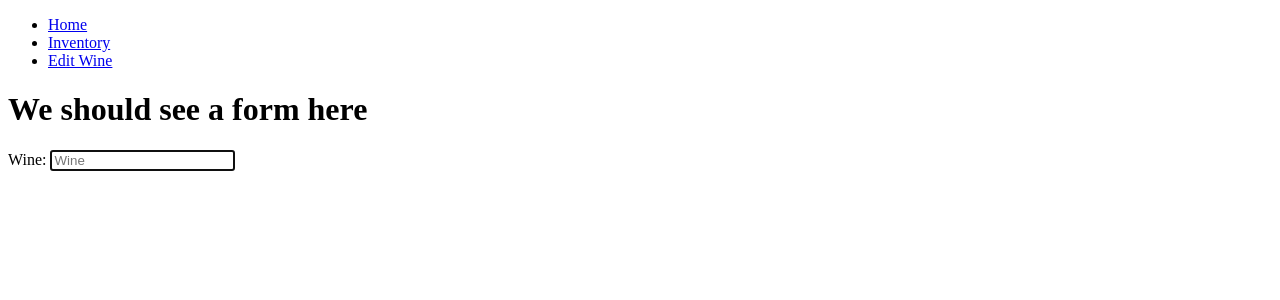
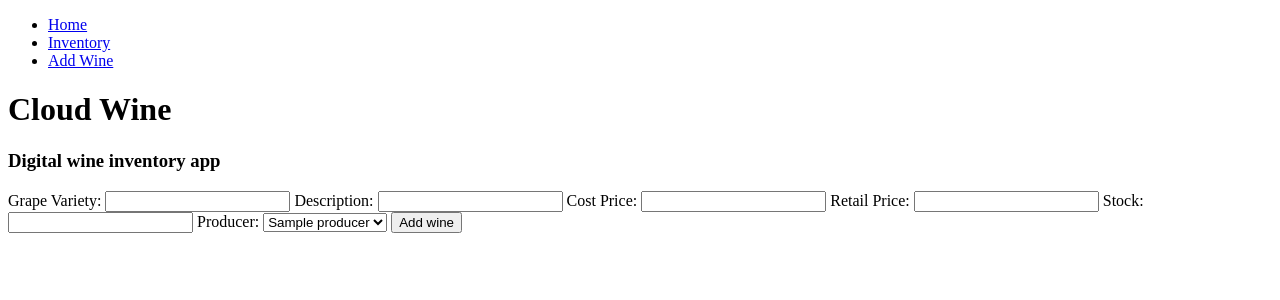
Before and after one commit to petebrodie/wine_app, a Flask app: page /wines/new in a window 1280 px wide. Shown: the top 300 px of the page. Run offline with Flask 2, Linux system fonts and the light colour scheme; a database or web service that is not in the repository returns one stand-in record (values such as "Sample title"); some libraries are stand-ins or nearby versions.

Commit message:
added create functionality and bug fixes

```diff
--- a/controllers/wine_controller.py
+++ b/controllers/wine_controller.py
@@ -9,15 +9,40 @@ wine_blueprint = Blueprint("wines", __name__)
 
 @wine_blueprint.route("/wines")
 def wine_index():
-    wine = wine_repository.select_all()
-    return render_template("wines/index.html", all_wines = wine)
+    wines = wine_repository.select_all()
+    return render_template("wine/index.html", all_wines=wines)
 
 
 # NEW GET WINE ('/wine/new')
 @wine_blueprint.route("/wines/new", methods=["GET"])
 def new_wine():
     producers = producer_repository.select_all()
-    return render_template("wines/new.html", all_producers = producers)
+    return render_template("wine/new.html", producers = producers)
 
 
 # create a route that handles a post request /wines which will create a new wine object and save it to the database
+
+@wine_blueprint.route("/wines", methods=["POST"])
+def create_wine():
+    producer_id = request.form["producer_id"]
+    grape_variety = request.form["grape_variety"]
+    description = request.form["description"]
+    cost_price = float(request.form["cost_price"])
+    retail_price = float(request.form["retail_price"])
+    stock = request.form["stock"]
+
+    producer = producer_repository.select(producer_id)
+    wine = Wine(
+        grape_variety,
+        description,
+        cost_price,
+        retail_price,
+        stock,
+        producer)
+    wine_repository.save(wine)
+    return redirect("/wines")
+
+@wine_blueprint.route('/wines/<id>/delete', methods=['POST'])
+def delete_wine(id):
+    wine_repository.delete(id)
+    return redirect('/wines')
--- a/db/wine_app_tables.sql
+++ b/db/wine_app_tables.sql
@@ -4,7 +4,7 @@ DROP TABLE IF EXISTS producers;
 CREATE TABLE producers(
     id SERIAL PRIMARY KEY,
     name VARCHAR(255),
-    phone_number INT,
+    phone_number VARCHAR(255),
     email VARCHAR(255),
     country VARCHAR(255),
     region VARCHAR(255)
--- a/repositories/producer_repository.py
+++ b/repositories/producer_repository.py
@@ -6,7 +6,7 @@ from models.wine import Wine
 def save(producer):
     sql = """
         INSERT INTO
-        producers (name)
+        producers (name, phone_number, email, country, region)
         VALUES (%s, %s, %s, %s, %s)
         RETURNING *
         """
@@ -17,7 +17,7 @@ def save(producer):
         producer.country,
         producer.region]
     results = run_sql(sql, values)
-    id = results[0]['id']
+    producer.id = results[0]['id']
     return producer
 
 
@@ -33,13 +33,12 @@ def select(id):
 
     if result is not None:
         producer = Producer(
-            result['id'],
             result['name'],
             result['phone_number'],
             result['email'],
             result['country'],
-            result['region'])
-
+            result['region'],
+            result['id'])
     return producer
 
 
@@ -51,12 +50,12 @@ def select_all():
 
     for row in results:
         producer = Producer(
-            row['id'],
             row['name'],
             row['phone_number'],
             row['email'],
             row['country'],
-            row['region'])
+            row['region'],
+            row['id'])
         producers.append(producer)
     return producers
 
--- a/templates/base.html
+++ b/templates/base.html
@@ -13,7 +13,7 @@
             <ul class="menu">
               <li><a href="/">Home</a></li>
               <li><a href="/wines">Inventory</a></li>
-              <li><a href="/wines/new">Edit Wine</a></li>
+              <li><a href="/wines/new">Add Wine</a></li>
             </ul>
           </nav>
     </header>
--- /dev/null
+++ b/templates/wine/new.html
@@ -0,0 +1,39 @@
+{% extends "base.html" %}
+{% block content %}
+
+<!-- INSERT FORM -->
+
+
+<h1>Cloud Wine</h1>
+    <h3>Digital wine inventory app</h3>
+<form action="/wines" method="POST">
+
+    <label for="grape_variety">Grape Variety:</label>
+    <input type="text" name="grape_variety" id="grape_variety">
+
+    <label for="description">Description:</label>
+    <input type="text" name="description" id="description">
+
+    <label for="cost_price">Cost Price:</label>
+    <input type="text" name="cost_price" id="cost_price">
+
+    <label for="retail_price">Retail Price:</label>
+    <input type="text" name="retail_price" id="retail_price">
+
+    <label for="stock">Stock:</label>
+    <input type="text" name="stock" id="stock" >
+
+    <label for="producer_id">Producer:</label>
+    <select name="producer_id" id="producer_id">
+    {% for producer in producers %}
+        <option value="{{producer.id}}">{{producer.name}}</option>
+    {% endfor %}
+    </select>
+
+    <button type="submit">Add wine</button>
+
+
+</form>
+
+
+{% endblock %}
--- a/templates/wines/new.html
+++ /dev/null
@@ -1,23 +0,0 @@
-{% extends "base.html" %}
-{% block content %}
-
-<!-- INSERT FORM -->
-
-<h1>We should see a form here</h1>
-
-<form action="/wines" method="POST">
-
-    <label for="wine">Wine:</label>
-    <input type="text" name="wine" id="wine" placeholder="Wine" required autofocus>
-
-<!-- create a label and a drop down and create an option element for each producer from all producers -->
-<!--  -->
-
-
-
-
-</form>
-
-
-
-{% endblock %}
```
Also changed, not shown: console.py (+18 -22 lines), repositories/wine_repository.py (+11 -11 lines), templates/wine/index.html (added, +23 -0 lines), templates/wines/index.html (deleted, +0 -13 lines), templates/wine/edit.html (renamed from templates/wines/edit.html).
